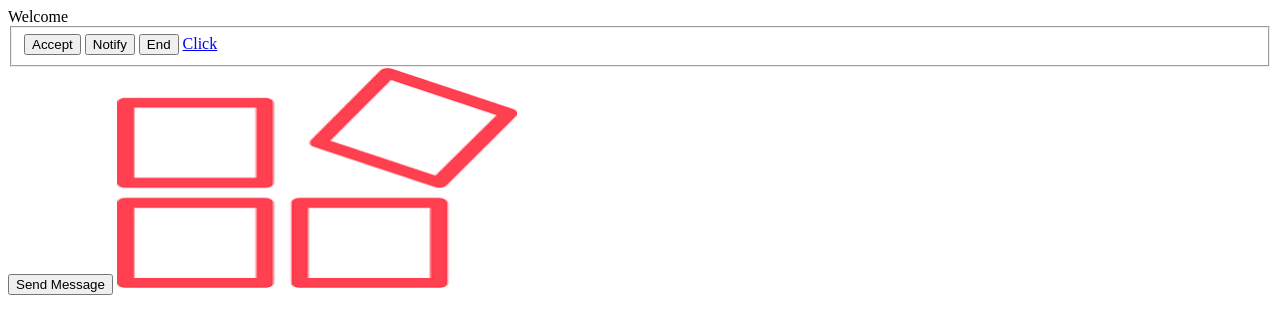
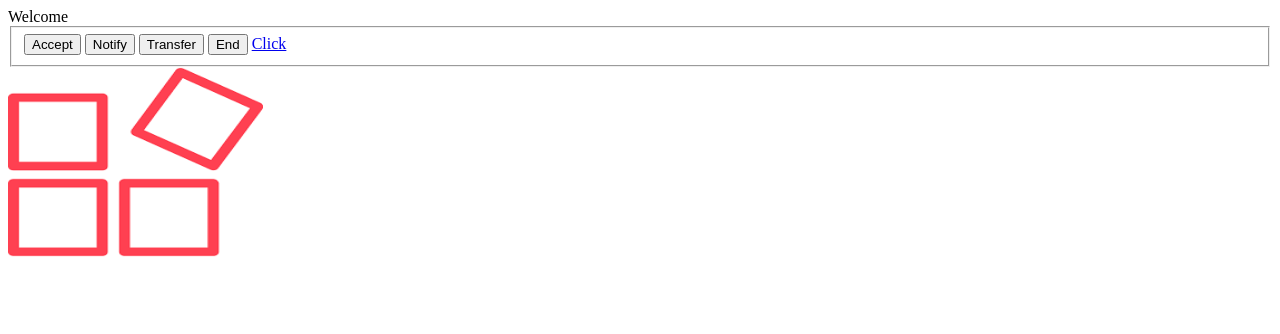
Before and after one commit to naveencruise4/c4c_widget_test, a plain HTML site: page index.html in a window 1280 px wide. Drawn offline with Linux system fonts and the light colour scheme.

Commit message:
Add files via upload

```diff
--- a/index.html
+++ b/index.html
@@ -14,9 +14,15 @@ console.log(text);
 console.log(text);
     window.parent.postMessage(text,"*");
     }
+    function _transferActivity(){
+        let text="<?xml version='1.0' encoding='utf-8' ?> <payload> <Type>CALL</Type><EventType>TRANSFER</EventType><ANI>9976396383</ANI><TicketID>98798</TicketID><SerialNo>9971102281</SerialNo><ExternalReferenceID>EA42D48FE</ExternalReferenceID><ExternalOriginalReferenceID>E0163EA7</ExternalOriginalReferenceID></payload>" ;
+console.log(text);
+    window.parent.postMessage(text,"*");
+    }
+
 
     function _updateActivity(){
-        let text="<?xml version='1.0' encoding='utf-8' ?> <payload> <Type>CALL</Type><EventType>INBOUND</EventType><ACTION>UPDATEACTIVITY</ACTION><ANI>9976396383</ANI><ExternalReferenceID>EA42D48FE</ExternalReferenceID><Action>END</Action></payload>" ;
+        let text="<?xml version='1.0' encoding='utf-8' ?> <payload> <Type>CALL</Type><EventType>UPDATEACTIVITY</EventType><ANI>9976396383</ANI><ExternalReferenceID>EA42D48FE</ExternalReferenceID><Action>END</Action></payload> " ;
 console.log(text);
     window.parent.postMessage(text,"*");
     }
@@ -29,11 +35,12 @@ console.log(text);
         <fieldset>
             <input type='button' id='btnopen' value='Accept' onclick='_formXMLPayload();' />
             <input type='button' id='btnSendMsg' value='Notify' onclick='_notify();'/>
+            <input type='button' id='btnSendMsg' value='Transfer' onclick='_transferActivity();'/>
             <input type='button' id='btnSendMsg' value='End' onclick='_updateActivity();'/>
+
             <a href="login.html">Click</a>
         </fieldset>
     </form>
-    <button onclick="this.innerHTML=text">Send Message</button>
-    <img src="images.png" alt="Trulli" width="400" height="222">
+    <img src="images.png" alt="Trulli" width="255" height="190">
 </body>
 </html>
```
